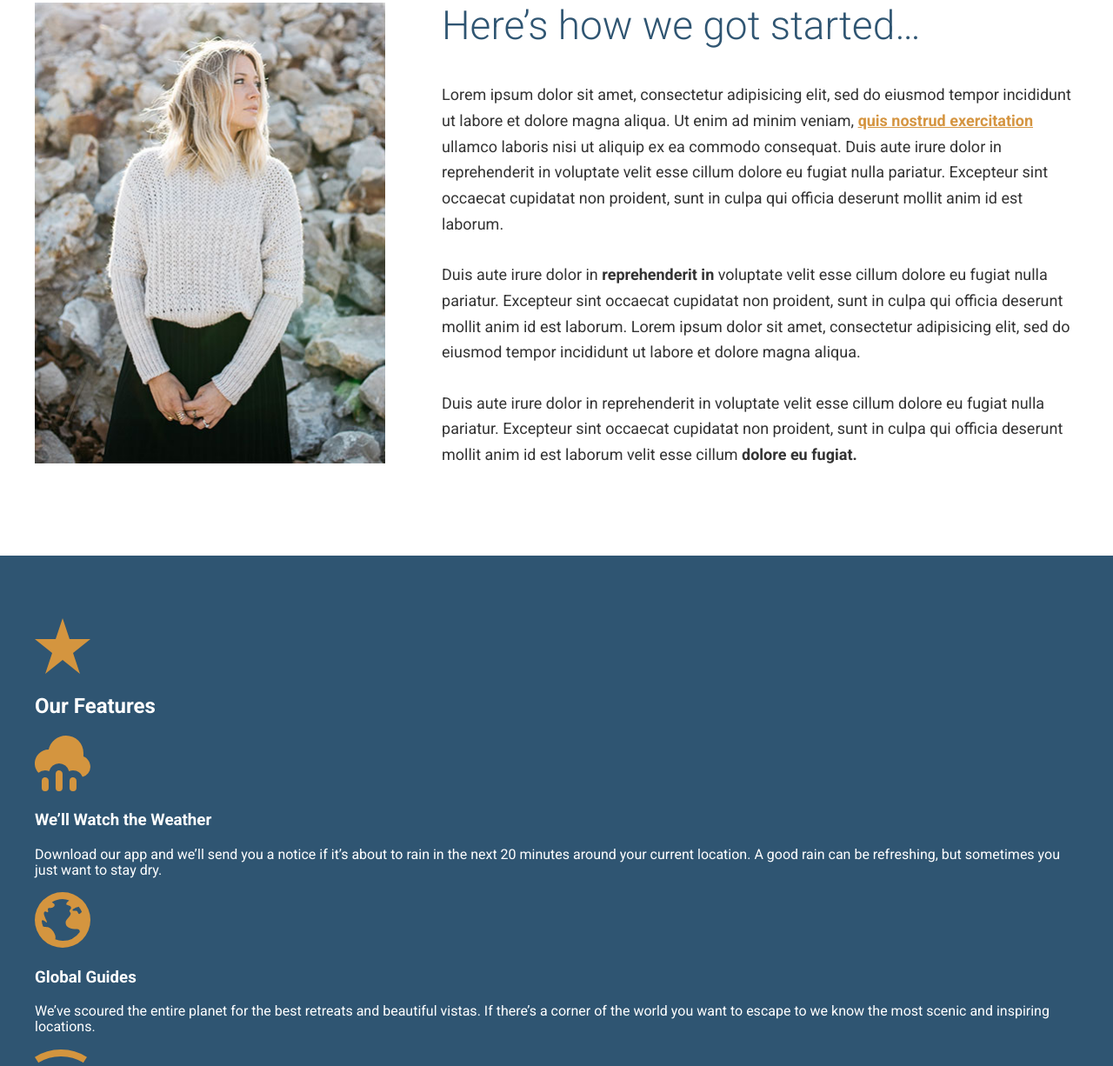
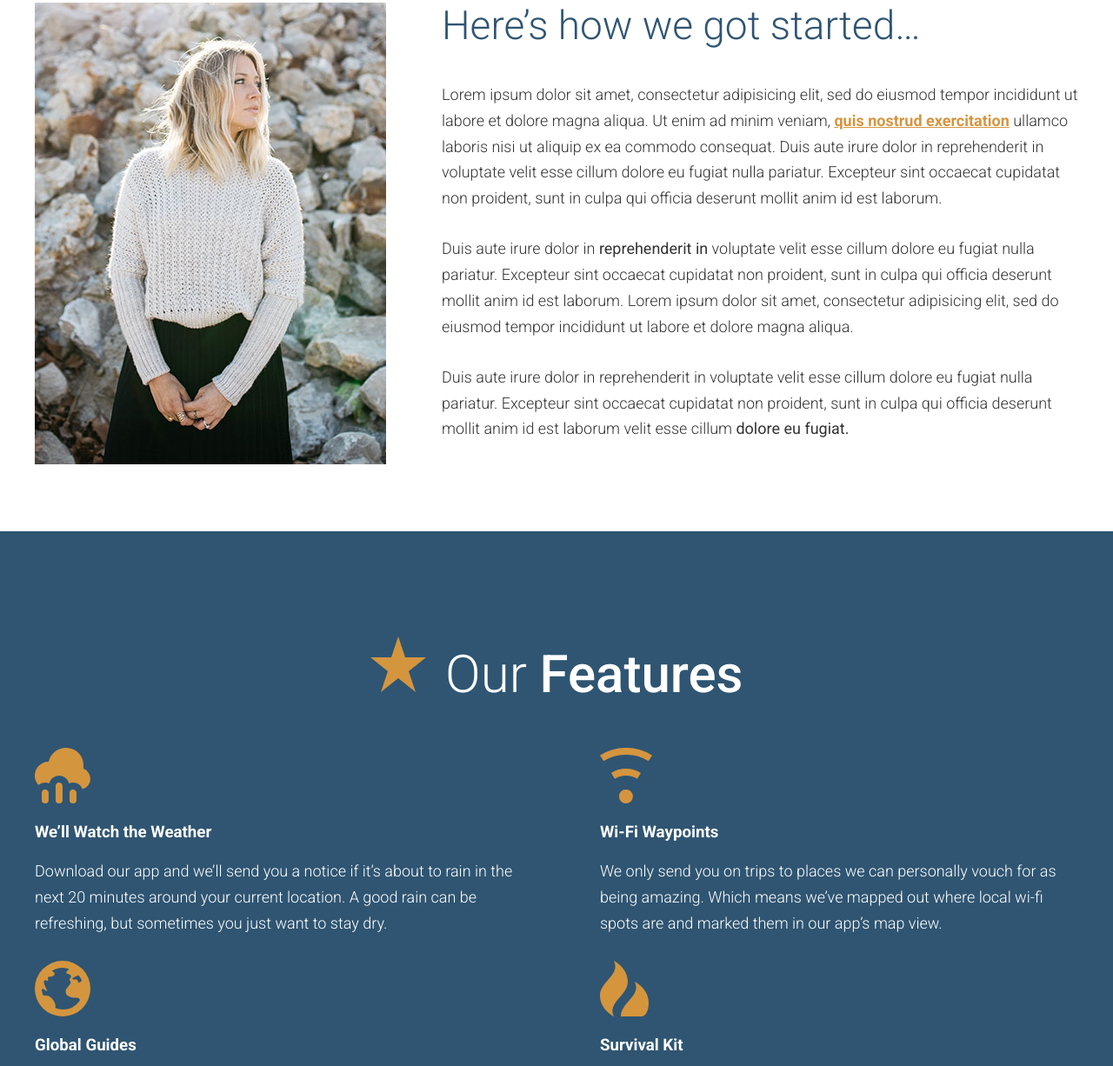
Before and after one commit to sanchaman1994/travel-site, a website: page app/index.html in a window 1280 px wide. Shown: the part 1574-2800 px from the top of the page at 87% size. Drawn offline with Linux system fonts and the light colour scheme.

Commit message:
features

```diff
--- a/app/assets/styles/modules/_generic-content-container.css
+++ b/app/assets/styles/modules/_generic-content-container.css
@@ -1,7 +1,8 @@
 .generic-content-container{
 	p{
+		font-weight: 300;
 		line-height: 1.65;
-		margin:1.8rem 0;
+		margin: 0 0 1.8rem 0;
 
 		@mixin atSmall{
 			font-size: 1.125rem;
--- a/app/assets/styles/modules/_page-section.css
+++ b/app/assets/styles/modules/_page-section.css
@@ -1,5 +1,5 @@
 .page-section{
-	padding: 1.1rem;
+	padding: 1rem;
 	@mixin atMedium {
 		padding: 4.5rem 0;
 	}
--- a/app/assets/styles/modules/_row.css
+++ b/app/assets/styles/modules/_row.css
@@ -1,39 +1,59 @@
-.row{
 
+
+
+.row {
 
   @mixin clearfix;
 
-	&--gutters{
+  &--gutters {
     margin-right: -65px;
   }
-	&--gutters > div{
+
+  &--gutters-large {
+    margin-right: -100px;
+  }
+
+  &--gutters > div {
     padding-right: 65px;
+  }
 
+  &--gutters-large > div {
+    padding-right: 100px;
   }
-	&__b-margin-untill-medium{
+
+  &__b-margin-until-medium {
     margin-bottom: 1rem;
   }
+
   @mixin atMedium {
-		&__b-margin-untill-medium{
+
+    &__b-margin-until-medium {
       margin-bottom: 0;
     }
 
-	&__medium-4{
+    &__medium-4 {
       float: left;
       width: 33.33%;
     }
-	&__medium-4--larger{
-		width:37%;
+
+    &__medium-4--larger {
+      width: 37%;
     }
 
-	&__medium-8{
+    &__medium-6 {
+      float: left;
+      width: 50%;
+    }
+
+    &__medium-8 {
       float: left;
       width: 66.66%;
+    }
+
+    &__medium-8--smaller {
+      width: 63%;
+    }
+  }
+
 
 }
-	&__medium-8--samaller{
-		width: 63%;
-	}
-
-	}
-}
--- a/app/assets/styles/styles.css
+++ b/app/assets/styles/styles.css
@@ -20,3 +20,7 @@
 @import "modules/_row";
 
 @import "modules/_generic-content-container";
+
+@import "modules/_section-title";
+
+@import "modules/_feature-item";
--- a/app/index.html
+++ b/app/index.html
@@ -12,7 +12,6 @@
 
 </head>
 <body>
-
   <header>
     <img src="assets/images/icons/clear-view-escapes.svg">
     <a href="#" class="btn">Get in Touch</a>
@@ -29,11 +28,8 @@
 
     <picture>
       <source srcset="assets/images/hero--large.jpg 1920w, assets/images/hero--large-hi-dpi.jpg 3840w" media="(min-width: 1380px)">
-
       <source srcset="assets/images/hero--medium.jpg 1380w, assets/images/hero--medium-hi-dpi.jpg 2760w" media="(min-width: 990px)">
-
       <source srcset="assets/images/hero--small.jpg 990w, assets/images/hero--small-hi-dpi.jpg 1980w" media="(min-width: 640px)">
-
       <img srcset="assets/images/hero--smaller.jpg 640w, assets/images/hero--smaller-hi-dpi.jpg 1280w" alt="Coastal view of ocean and mountains" class="large-hero__image">
     </picture>
 
@@ -50,66 +46,68 @@
   <div id="our-beginning" class="page-section">
     <div class="wrapper">
       <h2 class="headline headline--centered headline--light headline--b-margin-small">The first trip we planned <strong>was our own.</strong></h2>
-      <h3 class="headline headline--centered headline--orange headline--small headline--narrow headline--light headline--b-margin-large">Ever since, we&rsquo;ve been working to make travel<strong> better for everyone.</strong></h3>
+      <h3 class="headline headline--centered headline--orange headline--small headline--narrow headline--light headline--b-margin-large">Ever since, we&rsquo;ve been working to make travel <strong>better for everyone.</strong></h3>
 
-      <div class="wrapper wrapper--medium wrapper--b-margin ">
-
-        <img sizes="(min-width:976px) 976px, 100vw" srcset="assets/images/first-trip-low-res.jpg 565w, assets/images/first-trip.jpg 976w, assets/images/first-trip-hi-dpi.jpg 1952w " alt="Couple walking down a street.">
-
+      <div class="wrapper wrapper--medium wrapper--b-margin">
+        <img sizes="(min-width: 970px) 976px, 100vw" srcset="assets/images/first-trip-low-res.jpg 565w, assets/images/first-trip.jpg 976w, assets/images/first-trip-hi-dpi.jpg 1952w" alt="Couple walking down a street.">
       </div>
 
       <div class="row row--gutters">
-
-        <div class="row__medium-4 row__medium-4--larger row__b-margin-untill-medium">
-
+        <div class="row__medium-4 row__medium-4--larger row__b-margin-until-medium">
           <picture>
-              <source sizes="404px" srcset="assets/images/our-start.jpg 404w, assets/images/our-start-hi-dpi.jpg 808w "" media="(min-width:1020px)">
-
-              <source sizes="320px" srcset="assets/images/our-start-portrait.jpg 382w, assets/images/our-start-portrait-hi-dpi.jpg 764w"  media="(min-width:800px)">
-
-              <img srcset="assets/images/our-start-landscape.jpg 800w, assets/images/our-start-landscape-hi-dpi.jpg 1600w" alt="our founder">
+            <source sizes="404px" srcset="assets/images/our-start.jpg 404w, assets/images/our-start-hi-dpi.jpg 808w" media="(min-width: 1020px)">
+            <source sizes="320px" srcset="assets/images/our-start-portrait.jpg 382w, assets/images/our-start-portrait-hi-dpi.jpg 764w" media="(min-width: 800px)">
+            <img srcset="assets/images/our-start-landscape.jpg 800w, assets/images/our-start-landscape-hi-dpi.jpg 1600w" alt="Our founder, Jane Doe">
           </picture>
-
         </div>
-
-        <div row__medium-8 row__medium-8--smaller>
+        <div class="row__medium-8 row__medium-8--smaller">
           <div class="generic-content-container">
             <h2 class="headline headline--no-t-margin">Here&rsquo;s how we got started&hellip;</h2>
-          <p>Lorem ipsum dolor sit amet, consectetur adipisicing elit, sed do eiusmod tempor incididunt ut labore et dolore magna aliqua. Ut enim ad minim veniam, <a href="#">quis nostrud exercitation</a> ullamco laboris nisi ut aliquip ex ea commodo consequat. Duis aute irure dolor in reprehenderit in voluptate velit esse cillum dolore eu fugiat nulla pariatur. Excepteur sint occaecat cupidatat non proident, sunt in culpa qui officia deserunt mollit anim id est laborum.</p>
-          <p>Duis aute irure dolor in <strong>reprehenderit in</strong> voluptate velit esse cillum dolore eu fugiat nulla pariatur. Excepteur sint occaecat cupidatat non proident, sunt in culpa qui officia deserunt mollit anim id est laborum. Lorem ipsum dolor sit amet, consectetur adipisicing elit, sed do eiusmod tempor incididunt ut labore et dolore magna aliqua.</p>
-          <p>Duis aute irure dolor in reprehenderit in voluptate velit esse cillum dolore eu fugiat nulla pariatur. Excepteur sint occaecat cupidatat non proident, sunt in culpa qui officia deserunt mollit anim id est laborum velit esse cillum <strong>dolore eu fugiat.</strong></p>
+            <p>Lorem ipsum dolor sit amet, consectetur adipisicing elit, sed do eiusmod tempor incididunt ut labore et dolore magna aliqua. Ut enim ad minim veniam, <a href="#">quis nostrud exercitation</a> ullamco laboris nisi ut aliquip ex ea commodo consequat. Duis aute irure dolor in reprehenderit in voluptate velit esse cillum dolore eu fugiat nulla pariatur. Excepteur sint occaecat cupidatat non proident, sunt in culpa qui officia deserunt mollit anim id est laborum.</p>
+            <p>Duis aute irure dolor in <strong>reprehenderit in</strong> voluptate velit esse cillum dolore eu fugiat nulla pariatur. Excepteur sint occaecat cupidatat non proident, sunt in culpa qui officia deserunt mollit anim id est laborum. Lorem ipsum dolor sit amet, consectetur adipisicing elit, sed do eiusmod tempor incididunt ut labore et dolore magna aliqua.</p>
+            <p>Duis aute irure dolor in reprehenderit in voluptate velit esse cillum dolore eu fugiat nulla pariatur. Excepteur sint occaecat cupidatat non proident, sunt in culpa qui officia deserunt mollit anim id est laborum velit esse cillum <strong>dolore eu fugiat.</strong></p>
+          </div>
         </div>
       </div>
     </div>
   </div>
-</div>
-
-
-
 
   <div id="features" class="page-section page-section--blue">
+    <div class="wrapper">
+      <h2 class="section-title"><img class="section-title__icon" src="assets/images/icons/star.svg"> Our <strong>Features</strong></h2>
 
-    <div class="wrapper ">
+      <div class="row row--gutters-large generic-content-container">
 
-      <img src="assets/images/icons/star.svg">
+        <div class="row__medium-6">
 
-      <h2>Our Features</h2>
+          <div class="feature-item">
+            <img class="feature-item__icon" src="assets/images/icons/rain.svg">
+            <h3 class="feature-item__title">We&rsquo;ll Watch the Weather</h3>
+            <p>Download our app and we&rsquo;ll send you a notice if it&rsquo;s about to rain in the next 20 minutes around your current location. A good rain can be refreshing, but sometimes you just want to stay dry.</p>
+          </div>
 
-      <img src="assets/images/icons/rain.svg">
-      <h3>We&rsquo;ll Watch the Weather</h3>
-      <p>Download our app and we&rsquo;ll send you a notice if it&rsquo;s about to rain in the next 20 minutes around your current location. A good rain can be refreshing, but sometimes you just want to stay dry.</p>
+          <div class="feature-item">
+            <img class="feature-item__icon" src="assets/images/icons/globe.svg">
+            <h3 class="feature-item__title">Global Guides</h3>
+            <p>We&rsquo;ve scoured the entire planet for the best retreats and beautiful vistas. If there&rsquo;s a corner of the world you want to escape to we know the most scenic and inspiring locations.</p>
+          </div>
+        </div>
 
-      <img src="assets/images/icons/globe.svg">
-      <h3>Global Guides</h3>
-      <p>We&rsquo;ve scoured the entire planet for the best retreats and beautiful vistas. If there&rsquo;s a corner of the world you want to escape to we know the most scenic and inspiring locations.</p>
+        <div class="row__medium-6">
+          <div class="feature-item">
+            <img class="feature-item__icon" src="assets/images/icons/wifi.svg">
+            <h3 class="feature-item__title">Wi-Fi Waypoints</h3>
+            <p>We only send you on trips to places we can personally vouch for as being amazing. Which means we&rsquo;ve mapped out where local wi-fi spots are and marked them in our app&rsquo;s map view.</p>
+          </div>
 
-      <img src="assets/images/icons/wifi.svg">
-      <h3>Wi-Fi Waypoints</h3>
-      <p>We only send you on trips to places we can personally vouch for as being amazing. Which means we&rsquo;ve mapped out where local wi-fi spots are and marked them in our app&rsquo;s map view.</p>
+          <div class="feature-item">
+            <img class="feature-item__icon" src="assets/images/icons/fire.svg">
+            <h3 class="feature-item__title">Survival Kit</h3>
+            <p>Everytime you book an escape with us we send you a survival kit with the finest materials. The kit will allow you to setup a tent, start a fire, scratch your own back and lower your taxes.</p>
+          </div>
+        </div>
 
-      <img src="assets/images/icons/fire.svg">
-      <h3>Survival Kit</h3>
-      <p>Everytime you book an escape with us we send you a survival kit with the finest materials. The kit will allow you to setup a tent, start a fire, scratch your own back and lower your taxes.</p>
+      </div>
     </div>
   </div>
 
--- a/app/temp/styles/styles.css
+++ b/app/temp/styles/styles.css
@@ -455,7 +455,7 @@ body {
   color: #333;
 }
 
-img {
+img {s
   max-width: 100%;
   height: auto;
 }
@@ -632,7 +632,7 @@ a{
   }
 
 .page-section{
-	padding: 1.1rem;
+	padding: 1rem;
 }
 
 @media (min-width: 800px) {
@@ -710,45 +710,60 @@ a{
 		display: table;
 	}
 
-.row--gutters{
+.row--gutters {
     margin-right: -65px;
   }
 
-.row--gutters > div{
-		padding-right: 65px;
-
+.row--gutters-large {
+    margin-right: -100px;
   }
 
-.row__b-margin-untill-medium{
+.row--gutters > div {
+    padding-right: 65px;
+  }
+
+.row--gutters-large > div {
+    padding-right: 100px;
+  }
+
+.row__b-margin-until-medium {
     margin-bottom: 1rem;
   }
 
 @media (min-width: 800px) {
-		.row__b-margin-untill-medium{
+
+    .row__b-margin-until-medium {
       margin-bottom: 0;
     }
 
-	.row__medium-4{
+    .row__medium-4 {
       float: left;
       width: 33.33%;
     }
-	.row__medium-4--larger{
-		width:37%;
+
+    .row__medium-4--larger {
+      width: 37%;
     }
 
-	.row__medium-8{
+    .row__medium-6 {
+      float: left;
+      width: 50%;
+    }
+
+    .row__medium-8 {
       float: left;
       width: 66.66%;
+    }
 
-	}
-	.row__medium-8--samaller{
+    .row__medium-8--smaller {
       width: 63%;
     }
   }
 
 .generic-content-container p{
+		font-weight: 300;
 		line-height: 1.65;
-		margin:1.8rem 0;
+		margin: 0 0 1.8rem 0;
 	}
 
 @media (min-width: 530px) {
@@ -762,3 +777,80 @@ p a{
 	font-weight: 700;
 
 }
+
+.section-title{
+	font-size: 2.5rem;
+	font-weight: 300;
+	text-align: center;
+}
+
+@media (min-width: 530px) {
+
+.section-title{
+		font-size: 3.75rem
+}
+  }
+
+.section-title strong{
+		font-weight: 500;
+	}
+
+.section-title__icon{
+		display: block;
+		margin-right: auto;
+		margin-left: auto;
+		margin-bottom: .6rem;
+	}
+
+@media (min-width: 530px) {
+
+.section-title__icon{
+			margin-right: .5rem;
+			margin-left: 0;
+			display: inline-block;
+			margin-bottom: 0
+	}
+  }
+
+.features-item {
+
+	position: relative;
+	padding-bottom: 2.50rem;
+}
+
+@media (min-width: 530px) {
+
+.features-item {
+		padding-left: 94px
+}
+  }
+
+.features-item__icon {
+		display: block;
+		margin: 0 auto;
+	}
+
+@media (min-width: 530px) {
+
+.features-item__icon {
+			position: absolute;
+		left: 0
+	}
+  }
+
+.features-item__title {
+		font-size: 1.6rem;
+		font-weight: 300;
+		margin-top: .7em;
+		margin-bottom: .8rem;
+		text-align: center;
+	}
+
+@media (min-width: 530px) {
+
+.features-item__title {
+			text-align: left;
+			font-size: 1.875rem;
+			margin-top: 1em
+	}
+  }
```
Lines whose indentation alone changed are shown as unchanged.
